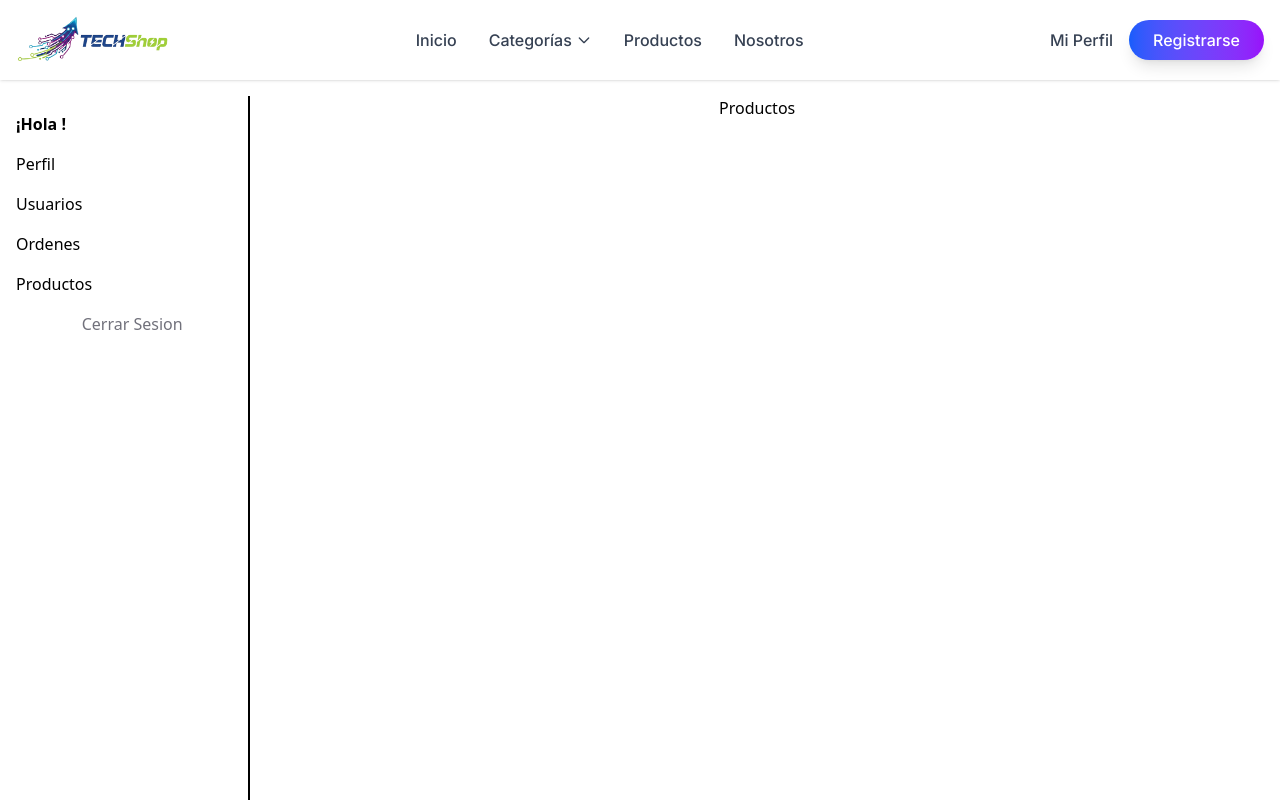
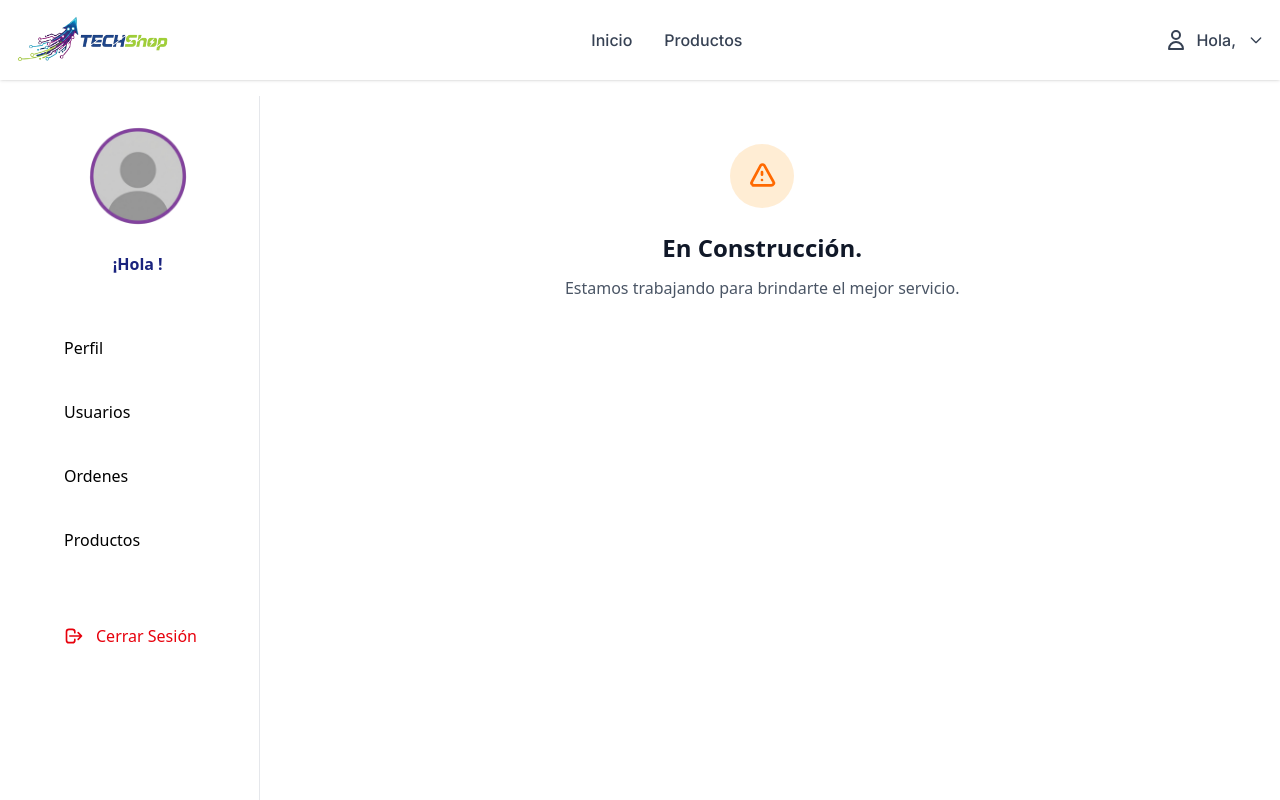
Before and after one commit to JorgePalomino2712/TechShop, a React (Vite) app: page /admin/perfil/1/productos in a window 1280 px wide. Shown: the top 800 px of the page. Built offline with nearby package versions, Linux system fonts and the light colour scheme; no server answers; sample sign-in values are in the browser's storage.

Commit message:
añadiendo funcionalidad al admin

```diff
--- a/src/components/headers/AdminHeader.jsx
+++ b/src/components/headers/AdminHeader.jsx
@@ -1,15 +1,19 @@
 import React, { useState, useEffect } from 'react';
-import { useNavigate, useParams } from 'react-router-dom';
+import { useNavigate } from 'react-router-dom';
 import { Link } from 'react-router-dom';
 
 export default function AdminHeader() {
     const navigate = useNavigate();
     const [menuOpen, setMenuOpen] = useState(false);
-    const [categoriesDropdown, setCategoriesDropdown] = useState(false);
+    const [profileDropdown, setProfileDropdown] = useState(false);
 
 
+    function cerrarSesion() {
+        localStorage.clear();
+        navigate('/');
+    };
     const [userId, setUserId] = useState(localStorage.getItem("user_id"));
-
+    const userNombre = localStorage.getItem("nombre");
     useEffect(() => {
         const interval = setInterval(() => {
             const id = localStorage.getItem("user_id");
@@ -30,103 +34,61 @@ export default function AdminHeader() {
                         src="/images/logo.png"
                         alt="TechShop Logo"
                         className="h-12 cursor-pointer"
-                        onClick={() => navigate('/')}
+                        onClick={() => navigate('/admin')}
                     />
 
                     {/* Desktop */}
                     <nav className="hidden md:flex items-center space-x-8">
-                        <button onClick={() => navigate('/')} className="text-gray-700 hover:text-blue-600 font-medium transition-colors cursor-pointer">
+                        <button onClick={() => navigate('/admin')} className="text-gray-700 hover:text-blue-600 font-medium transition-colors cursor-pointer">
                             Inicio
                         </button>
 
-                        {/* Dropdown */}
+
+                        <Link to="/admin" className="text-gray-700 hover:text-blue-600 font-medium transition-colors cursor-pointer">
+                            Productos
+                        </Link>
+
+                    </nav>
+
+                    {/* Botones de Login y registro */}
+                    <div className="hidden md:flex items-center space-x-4">
                         <div className="relative">
                             <button
-                                onClick={() => setCategoriesDropdown(!categoriesDropdown)}
-                                className="text-gray-700 hover:text-blue-600 font-medium transition-colors flex items-center cursor-pointer"
+                                onClick={() => setProfileDropdown(!profileDropdown)}
+                                className="flex items-center space-x-2 text-gray-700 hover:text-blue-600 transition-colors cursor-pointer"
                             >
-                                Categorías
+                                <svg className="w-6 h-6" fill="none" stroke="currentColor" viewBox="0 0 24 24">
+                                    <path strokeLinecap="round" strokeLinejoin="round" strokeWidth={2} d="M16 7a4 4 0 11-8 0 4 4 0 018 0zM12 14a7 7 0 00-7 7h14a7 7 0 00-7-7z" />
+                                </svg>
+                                <span className="font-medium">Hola, {userNombre}</span>
                                 <svg className="ml-1 w-4 h-4" fill="none" stroke="currentColor" viewBox="0 0 24 24">
                                     <path strokeLinecap="round" strokeLinejoin="round" strokeWidth={2} d="M19 9l-7 7-7-7" />
                                 </svg>
                             </button>
 
-                            {categoriesDropdown && (
-                                <div className="absolute top-full left-0 mt-2 w-52 bg-white rounded-xl shadow-2xl py-3">
-
-                                    {/* Categorías */}
-                                    <button type='button'
+                            {profileDropdown && (
+                                <div className="absolute top-full right-0 mt-2 w-48 bg-white rounded-xl shadow-2xl py-3">
+                                    <button
                                         onClick={() => {
-                                            navigate('/category/celulares');
-                                            setCategoriesDropdown(false);
+                                            navigate(`/admin/perfil/${userId}`);
+                                            setProfileDropdown(false);
                                         }}
                                         className="w-full text-left px-5 py-3 text-gray-800 hover:bg-blue-50 hover:text-blue-600 transition-all font-medium cursor-pointer"
                                     >
-                                        Celulares
+                                        Ver Perfil
                                     </button>
 
                                     <div className="mx-5 border-t border-gray-100"></div>
 
                                     <button
-                                        onClick={() => {
-                                            navigate('/category/computadoras');
-                                            setCategoriesDropdown(false);
-                                        }}
-                                        className="w-full text-left px-5 py-3 text-gray-800 hover:bg-blue-50 hover:text-blue-600 transition-all font-medium cursor-pointer"
+                                        onClick={cerrarSesion}
+                                        className="w-full text-left px-5 py-3 text-red-600 hover:bg-red-50 transition-all font-medium cursor-pointer"
                                     >
-                                        Computadoras
+                                        Cerrar Sesión
                                     </button>
-
-                                    <div className="mx-5 border-t border-gray-100"></div>
-
-                                    <button
-                                        onClick={() => {
-                                            navigate('/category/videojuegos');
-                                            setCategoriesDropdown(false);
-                                        }}
-                                        className="w-full text-left px-5 py-3 text-gray-800 hover:bg-blue-50 hover:text-blue-600 transition-all font-medium cursor-pointer"
-                                    >
-                                        Videojuegos
-                                    </button>
-
-                                    <div className="mx-5 border-t border-gray-100"></div>
-
-                                    <button
-                                        onClick={() => {
-                                            navigate('/category/audio');
-                                            setCategoriesDropdown(false);
-                                        }}
-                                        className="w-full text-left px-5 py-3 text-gray-800 hover:bg-blue-50 hover:text-blue-600 transition-all font-medium cursor-pointer"
-                                    >
-                                        Audio
-                                    </button>
-
                                 </div>
                             )}
                         </div>
-
-                        <Link to="/productos" className="text-gray-700 hover:text-blue-600 font-medium transition-colors cursor-pointer">
-                            Productos
-                        </Link>
-                        <button onClick={() => navigate('/about')} className="text-gray-700 hover:text-blue-600 font-medium transition-colors cursor-pointer">
-                            Nosotros
-                        </button>
-                    </nav>
-
-                    {/* Botones de Login y registro */}
-                    <div className="hidden md:flex items-center space-x-4">
-                        <button
-                            onClick={() => navigate(`/admin/perfil/${userId}`)}
-                            className="text-gray-700 hover:text-blue-600 font-medium transition-colors cursor-pointer"
-                        >
-                            Mi Perfil
-                        </button>
-                        <button
-                            onClick={() => navigate('/crearCuenta')}
-                            className="bg-gradient-to-r from-blue-600 to-purple-600 text-white px-6 py-2 rounded-full font-medium hover:from-blue-700 hover:to-purple-700 transition-all shadow-lg hover:shadow-xl cursor-pointer"
-                        >
-                            Registrarse
-                        </button>
                     </div>
 
                     {/* Mobile Menu Button */}
--- a/src/components/headers/ClientHeader.jsx
+++ b/src/components/headers/ClientHeader.jsx
@@ -22,7 +22,7 @@ export default function ClientHeader() {
             src="/images/logo.png"
             alt="TechShop Logo"
             className="h-12 cursor-pointer"
-            onClick={() => navigate('/client/home')}
+            onClick={() => navigate('/admin')}
           />
 
           {/* Desktop Navigation */}
@@ -137,7 +137,7 @@ export default function ClientHeader() {
                 className="flex items-center space-x-2 text-gray-700 hover:text-blue-600 transition-colors cursor-pointer"
               >
                 <svg className="w-6 h-6" fill="none" stroke="currentColor" viewBox="0 0 24 24">
-                    <path strokeLinecap="round" strokeLinejoin="round" strokeWidth={2} d="M16 7a4 4 0 11-8 0 4 4 0 018 0zM12 14a7 7 0 00-7 7h14a7 7 0 00-7-7z" />
+                  <path strokeLinecap="round" strokeLinejoin="round" strokeWidth={2} d="M16 7a4 4 0 11-8 0 4 4 0 018 0zM12 14a7 7 0 00-7 7h14a7 7 0 00-7-7z" />
                 </svg>
                 <span className="font-medium">Hola, {userNombre}</span>
                 <svg className="ml-1 w-4 h-4" fill="none" stroke="currentColor" viewBox="0 0 24 24">
--- a/src/pages/admin/HomeAdmin.jsx
+++ b/src/pages/admin/HomeAdmin.jsx
@@ -1,9 +1,10 @@
 import React from 'react'
+import CardsAdmin from "./CardsAdmin"
 
 export default function HomeAdmin() {
     return (
         <div>
-            Admin
+            <CardsAdmin></CardsAdmin>
         </div>
     )
 }
--- a/src/pages/admin/OrdenesAdmin.jsx
+++ b/src/pages/admin/OrdenesAdmin.jsx
@@ -2,8 +2,20 @@ import React from 'react'
 
 export default function OrdenesAdmin() {
     return (
-        <div>
-            Ordenes
+        <div className="max-w-md mx-auto text-center py-12">
+            <div className="w-16 h-16 bg-orange-100 rounded-full flex items-center justify-center mx-auto mb-6">
+                <svg className="w-8 h-8 text-orange-500" fill="none" stroke="currentColor" viewBox="0 0 24 24">
+                    <path strokeLinecap="round" strokeLinejoin="round" strokeWidth={2} d="M12 9v2m0 4h.01m-6.938 4h13.856c1.54 0 2.502-1.667 1.732-2.5L13.732 4c-.77-.833-1.964-.833-2.732 0L4.35 16.5c-.77.833.192 2.5 1.732 2.5z" />
+                </svg>
+            </div>
+
+            <h1 className="text-2xl font-bold text-gray-900 mb-3">
+                En Construcción.
+            </h1>
+
+            <p className="text-gray-600">
+                Estamos trabajando para brindarte el mejor servicio.
+            </p>
         </div>
     )
 }
--- a/src/pages/admin/PerfilAdmin.jsx
+++ b/src/pages/admin/PerfilAdmin.jsx
@@ -43,13 +43,29 @@ export default function PerfilAdmin() {
     }
     return (
         <div className='h-full w-full flex items-start p-4 '>
-            <aside className='h-200 w-72 flex flex-col gap-4 text-black border-r-2 overflow-y-auto py-4'>
-                <div className='font-bold'>¡Hola {user?.name}!</div>
-                <Link to="" className="cursor-pointer">Perfil</Link>
-                <Link to="usuarios" className="cursor-pointer">Usuarios</Link>
-                <Link to="ordenes" className="cursor-pointer">Ordenes</Link>
-                <Link to="productos" className="cursor-pointer">Productos</Link>
-                <button onClick={cerrarSesion} className='text-zinc-500 cursor-pointer'>Cerrar Sesion</button>
+            <aside className='h-200 w-72 flex flex-col gap-4 text-black bg-white border-r border-gray-200 p-8 overflow-y-auto py-4'>
+                <div className="text-center mb-8">
+                    <img
+                        src="/images/profile.png"
+                        alt="Foto de perfil"
+                        className="w-32 h-32 rounded-full object-cover mx-auto mb-3"
+                    />
+                    <h2 className="font-semibold !text-[#1A237E]">¡Hola {user?.name}!</h2>
+                </div>
+
+                <Link to="" className="cursor-pointer block w-full text-left px-4 py-3 rounded-lg hover:bg-blue-50 hover:text-blue-600 font-medium">Perfil</Link>
+                <Link to="usuarios" className="cursor-pointer block w-full text-left px-4 py-3 rounded-lg hover:bg-blue-50 hover:text-blue-600 font-medium">Usuarios</Link>
+                <Link to="ordenes" className="cursor-pointer block w-full text-left px-4 py-3 rounded-lg hover:bg-blue-50 hover:text-blue-600 font-medium">Ordenes</Link>
+                <Link to="productos" className="cursor-pointer block w-full text-left px-4 py-3 rounded-lg hover:bg-blue-50 hover:text-blue-600 font-medium">Productos</Link>
+                <button
+                    onClick={cerrarSesion}
+                    className="w-full flex items-center space-x-3 px-4 py-3 rounded-lg text-red-600 hover:bg-red-50 font-medium mt-8"
+                >
+                    <svg className="w-5 h-5" fill="none" stroke="currentColor" viewBox="0 0 24 24">
+                        <path strokeLinecap="round" strokeLinejoin="round" strokeWidth={2} d="M17 16l4-4m0 0l-4-4m4 4H7m6 4v1a3 3 0 01-3 3H6a3 3 0 01-3-3V7a3 3 0 013-3h4a3 3 0 013 3v1" />
+                    </svg>
+                    <span>Cerrar Sesión</span>
+                </button>
             </aside>
             <div className='flex items-center justify-center w-full '>
                 <Outlet />
--- a/src/pages/admin/Productos.jsx
+++ b/src/pages/admin/Productos.jsx
@@ -2,8 +2,20 @@ import React from 'react'
 
 export default function Productos() {
     return (
-        <div>
-            Productos
+        <div className="max-w-md mx-auto text-center py-12">
+            <div className="w-16 h-16 bg-orange-100 rounded-full flex items-center justify-center mx-auto mb-6">
+                <svg className="w-8 h-8 text-orange-500" fill="none" stroke="currentColor" viewBox="0 0 24 24">
+                    <path strokeLinecap="round" strokeLinejoin="round" strokeWidth={2} d="M12 9v2m0 4h.01m-6.938 4h13.856c1.54 0 2.502-1.667 1.732-2.5L13.732 4c-.77-.833-1.964-.833-2.732 0L4.35 16.5c-.77.833.192 2.5 1.732 2.5z" />
+                </svg>
+            </div>
+
+            <h1 className="text-2xl font-bold text-gray-900 mb-3">
+                En Construcción.
+            </h1>
+
+            <p className="text-gray-600">
+                Estamos trabajando para brindarte el mejor servicio.
+            </p>
         </div>
     )
 }
```
Also changed, not shown: src/pages/admin/CardsAdmin.jsx (added, +64 -0 lines).
